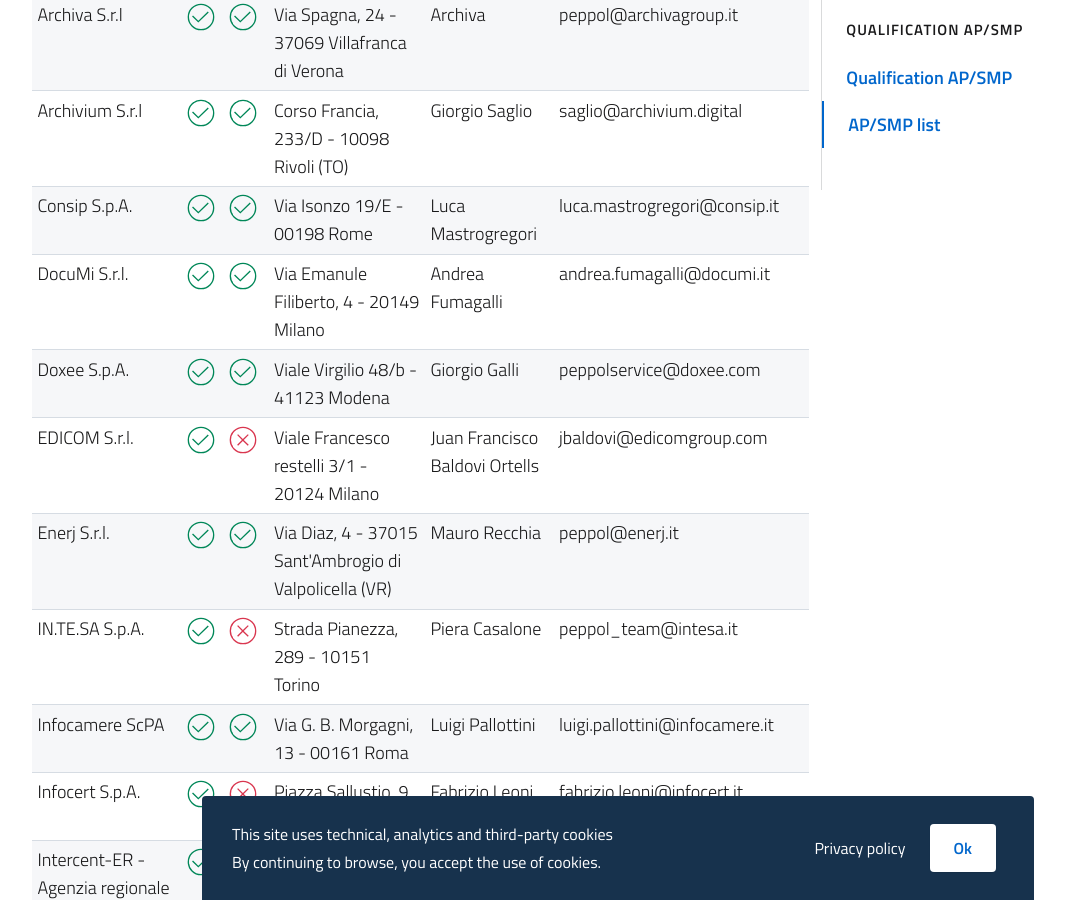
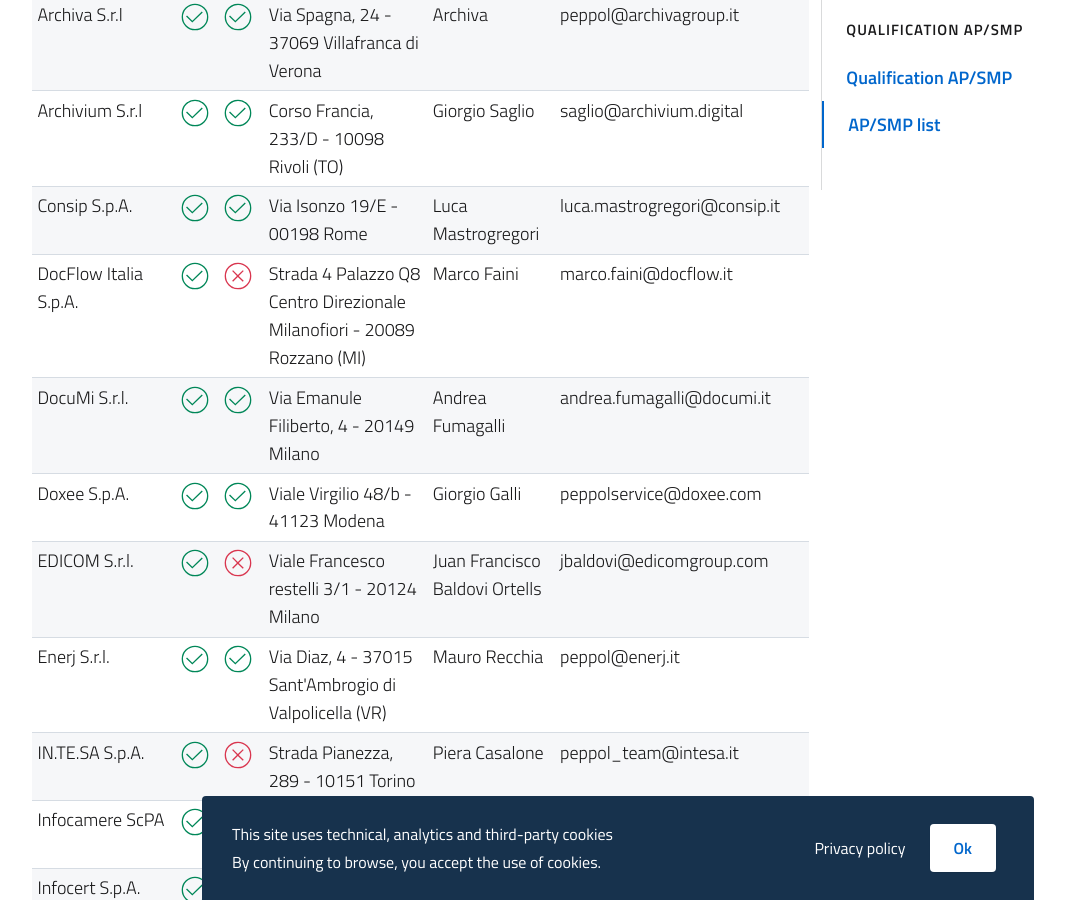
Before and after one commit to realeroberto/peppol.agid.gov.it, a Jekyll site: the page built from en/qualification-ap-smp/ap-smp-list.md, in a window 1280 px wide and 900 px high, scrolled down 661 px. Shown: the whole window, without its empty margins (22-1087 px from the left). Built offline with Jekyll 4.4.1, drawn with Linux system fonts in a browser that asks for light colours; some of the changed text lies outside the part shown.

Commit message:
Add new SP

```diff
--- a/_data/ap-smp-list.yml
+++ b/_data/ap-smp-list.yml
@@ -29,6 +29,12 @@
   registered_office: Via Isonzo 19/E - 00198 Rome
   contact_point: Luca Mastrogregori
   contact_info: luca.mastrogregori@consip.it
+- business_name: DocFlow Italia S.p.A.
+  ap: true
+  smp: false
+  registered_office: Strada 4 Palazzo Q8 Centro Direzionale Milanofiori - 20089 Rozzano (MI)
+  contact_point: Marco Faini
+  contact_info: marco.faini@docflow.it
 - business_name: DocuMi S.r.l.
   ap: true
   smp: true
```
Also changed, not shown: en/qualification-ap-smp/ap-smp-list.md (+1 -1 lines), it/qualificazione-ap-smp/elenco-ap-smp.md (+1 -1 lines).
